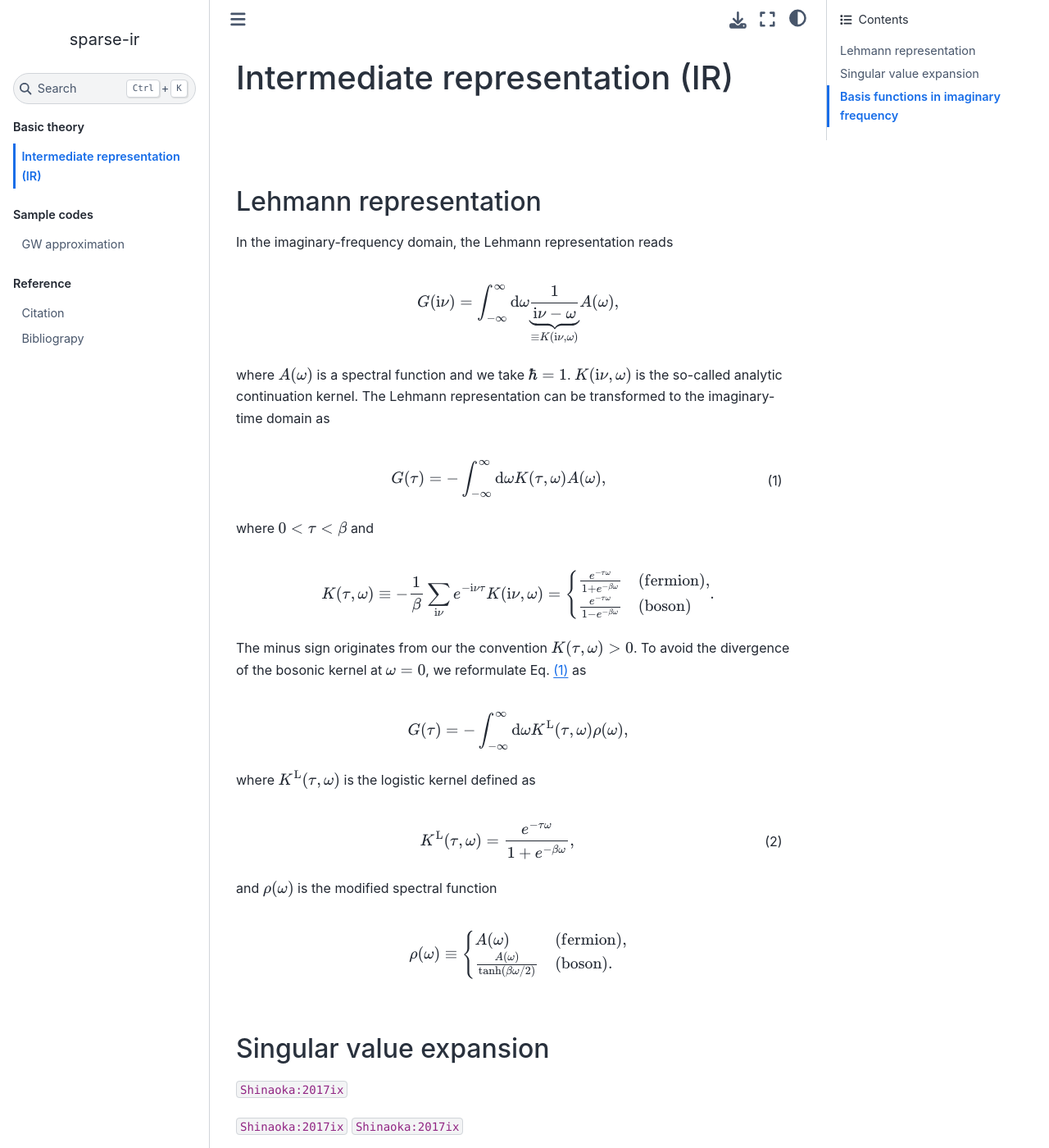
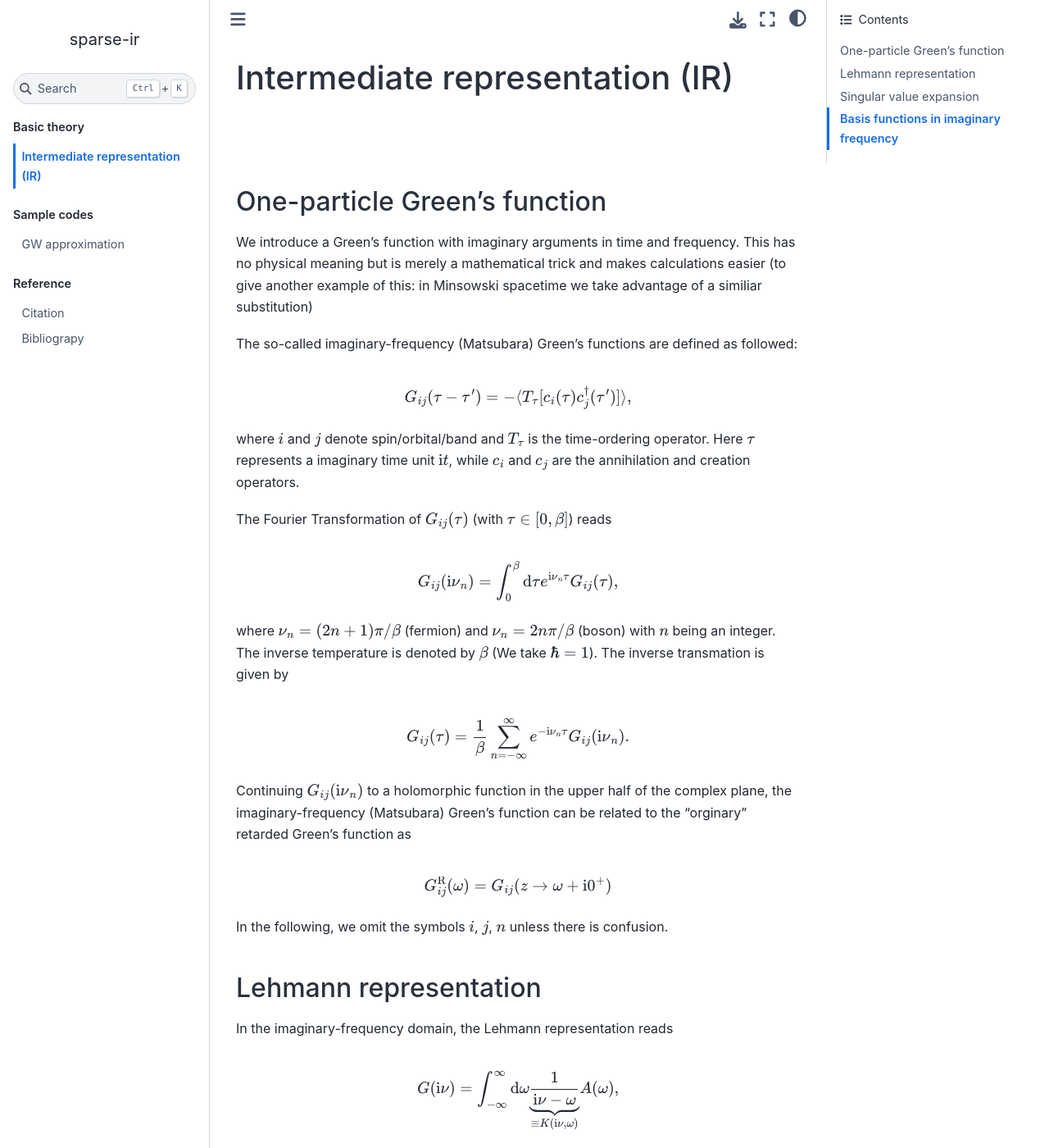
Before and after one commit to SpM-lab/sparse-ir-tutorial, a Jupyter Book: the page built from docs/IR.md, in a window 1280 px wide and 1400 px high. Shown: the whole window at 82% size. Built offline with Jupyter Book 1.0.4 settings and Sphinx 7.4.7 and the Sphinx Book theme 1.1.4, drawn with Linux system fonts in a browser that asks for light colours; pages that are not in the unit, such as notebooks, are missing from menus; cross-references to code outside the pages are shown as plain code.

Commit message:
Add definition of Matsubara GF

```diff
--- a/docs/IR.md
+++ b/docs/IR.md
@@ -24,6 +24,46 @@ $$
 
 +++
 
+## One-particle Green's function
+
+We introduce a Green’s function with imaginary arguments in time and frequency.
+This has no physical meaning but is merely a mathematical trick and makes calculations easier (to give another example of this: in Minsowski spacetime we take advantage of a similiar substitution)
+
+The so-called imaginary-frequency (Matsubara) Green's functions are defined as followed:
+
+$$
+G_{ij}(\tau-\tau')=-\langle T_\tau [c_i(\tau){c}^\dagger_j(\tau')]\rangle,
+$$
+
+where $i$ and $j$ denote spin/orbital/band and $T_\tau$ is the time-ordering operator.
+Here $\tau$ represents a imaginary time unit $\mathrm{i}t$,
+while $c_i$ and $c_j$ are the annihilation and creation operators.
+
+The Fourier Transformation of $G_{ij}(\tau)$ (with $\tau \in [0,\beta]$) reads
+
+$$
+G_{ij}(\iv_n) = \int_0^{\beta} \dd \tau e^{\iv_n\tau} G_{ij}(\tau),
+$$
+
+where $\nu_n = (2n+1)\pi/\beta$ (fermion) and $\nu_n = 2n\pi/\beta$ (boson) with $n$ being an integer.
+The inverse temperature is denoted by $\beta$ (We take $\hbar=1$).
+The inverse transmation is given by
+
+$$
+G_{ij}(\tau) = \frac{1}{\beta}\sum_{n=-\infty}^\infty e^{-\iv_n\tau}G_{ij}(\iv_n).
+$$
+
+Continuing $G_{ij}(\iv_n)$ to a holomorphic function in the upper half of the complex plane,
+the imaginary-frequency (Matsubara) Green's function can be related to the "orginary" retarded Green's function as
+
+$$
+G_{ij}^\mathrm{R}(\omega)=G_{ij}(z \rightarrow \omega+\mathrm{i}0^{+})
+$$
+
+In the following, we omit the symbols $i$, $j$, $n$ unless there is confusion.
+
++++
+
 ## Lehmann representation
 
 In the imaginary-frequency domain, the Lehmann representation reads
@@ -33,6 +73,7 @@ $$
     G(\iv) &= \int_{-\infty}^\infty \dd\omega \underbrace{\frac{1}{\iv - \omega}}_{\equiv K(\iv, \omega)} A(\omega),
 \end{align}
 $$
+
 where $A(\omega)$ is a spectral function and we take $\hbar=1$.
 $K(\iv, \omega)$ is the so-called analytic continuation kernel.
 The Lehmann representation can be transformed to the imaginary-time domain as
```
